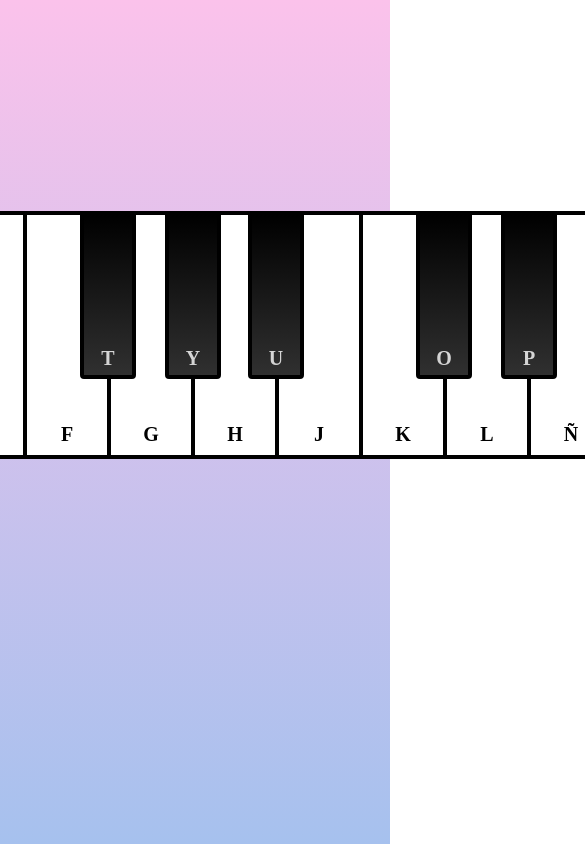
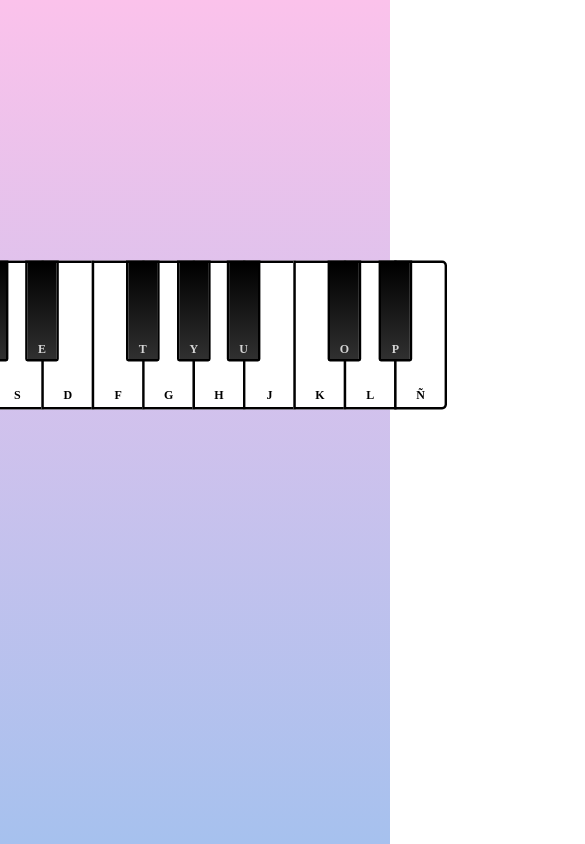
Before and after one commit to kareiku/kareiku.github.io, a plain HTML site: page pages/piano.html in a window 390 px wide. Shown: the top 844 px of the page, 585 px wide, since content can reach past the window. Drawn offline with Linux system fonts and the light colour scheme.

Commit message:
chore: add responsiveness for smaller screen sizes

```diff
--- a/css/piano.css
+++ b/css/piano.css
@@ -1,6 +1,12 @@
 body {
     display: flex;
     justify-content: center;
+}
+
+@media (max-width: 800px) {
+    .piano {
+        transform: scale(0.6);
+    }
 }
 
 .piano {
```
